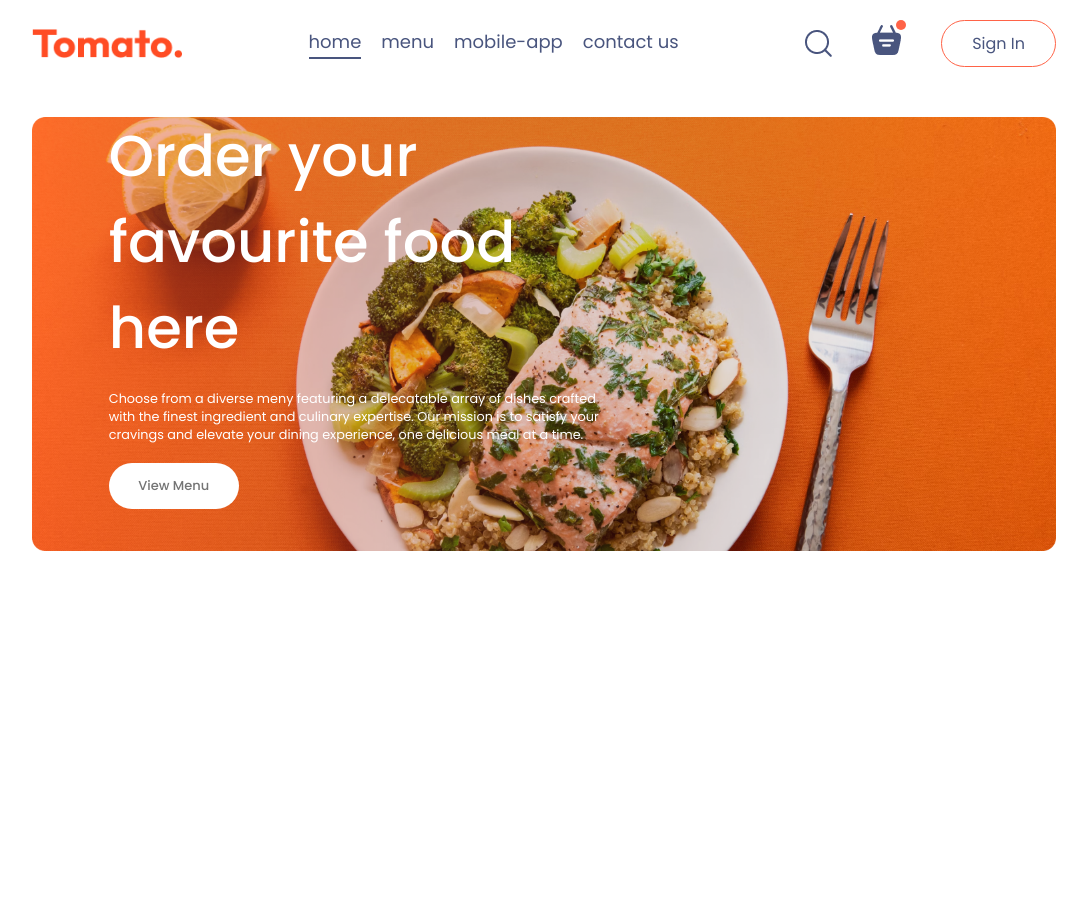
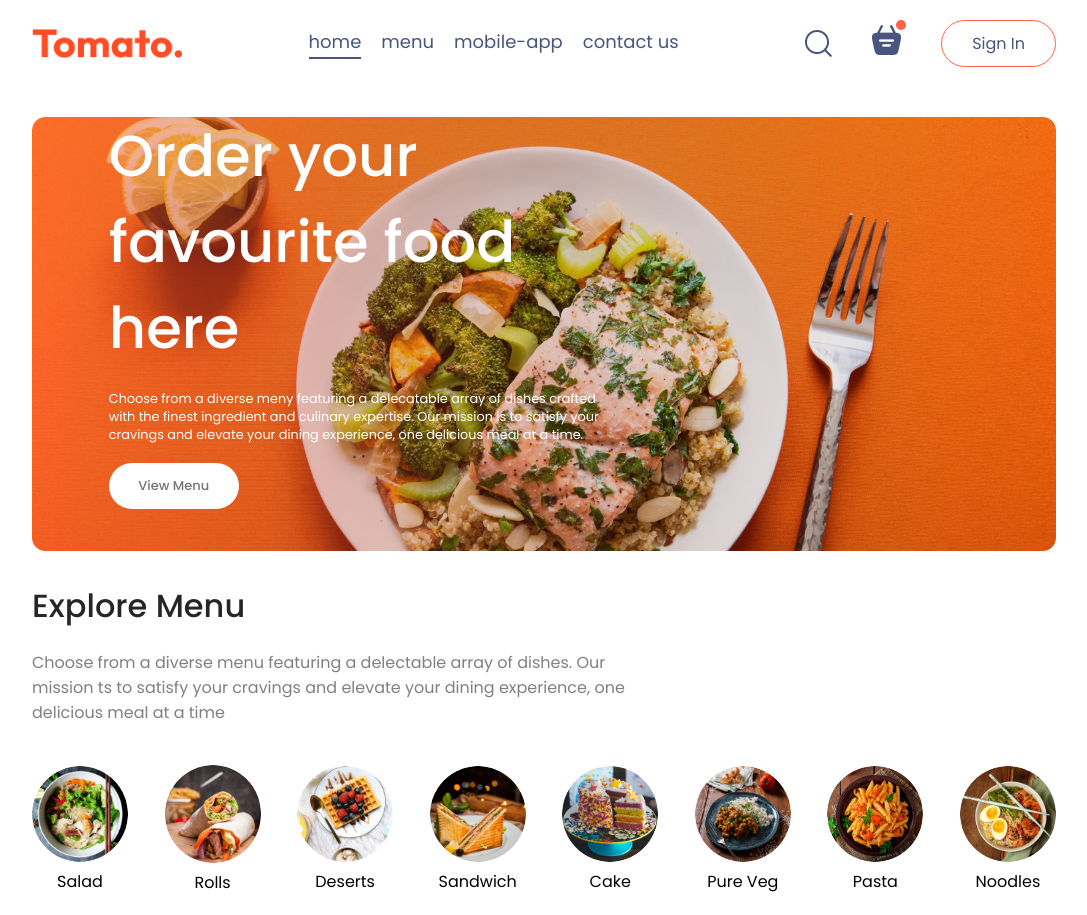
Before and after one commit to creation7654321/food-ordering-react, a React (Vite) app: page / in a window 1280 px wide. Shown: the whole page, without its empty margins (96-1183 px from the left). Before the commit the page ends 800 px from the top, so only its background shows below. Built offline with nearby package versions, Linux system fonts and the light colour scheme.

Commit message:
adding content to menu section and displaying the menuimages using .map method on the array. also appling css to style the content

```diff
--- /dev/null
+++ b/src/components/ExploreMenu/ExploreMenu.css
@@ -0,0 +1,34 @@
+.explore-menu{
+    display: flex;
+    flex-direction: column;
+    gap: 20px;
+}
+.explore-menu h1{
+    color: #262626;
+    font-weight: 500;
+}
+.explore-menu-text{
+    max-width: 60%;
+    color: #808080;
+
+}
+.explore-menu-list{
+    display: flex;
+    justify-content: space-between;
+    align-items: center;
+    gap: 30px;
+    text-align: center;
+    margin: 20px 0px;
+    overflow-x: scroll;
+}
+.explore-menu-list::-webkit-scrollbar{
+    display: none;
+}
+.explore-menu-list img{
+    width: 7.5vw;
+    min-width: 80px;
+    cursor: pointer;
+    border-radius: 50%;
+    transition: 0.2s;
+
+}
--- /dev/null
+++ b/src/components/ExploreMenu/ExploreMenu.jsx
@@ -0,0 +1,24 @@
+import React from 'react'
+import './ExploreMenu.css'
+import {menu_list} from '../../assets/assets'
+
+export default function ExploreMenu() {
+  return (
+    <div className='explore-menu' id='explore-menu'>
+        <h1>Explore Menu</h1>
+        <p className='explore-menu-text'>Choose from a diverse menu featuring a delectable array of dishes. Our mission ts to satisfy your cravings and elevate your dining experience, one delicious meal at a time </p>
+        <div className="explore-menu-list">
+            {
+                menu_list.map((item, index)=>{
+                    return(
+                        <div key={index} className="explore-menu-list-item">
+                            <img src={item.menu_image} alt="" />
+                            <p>{item.menu_name}</p>
+                        </div>
+                    )
+                })
+            }
+        </div>
+    </div>
+  )
+}
--- a/src/pages/Home/Home.jsx
+++ b/src/pages/Home/Home.jsx
@@ -1,11 +1,13 @@
 import React from 'react'
 import './Home.css'
 import Header from '../../components/Header/Header'
+import ExploreMenu from '../../components/ExploreMenu/ExploreMenu'
 
 export default function Home() {
   return (
     <div>
         <Header />
+        <ExploreMenu/>
     </div>
   )
 }
```
